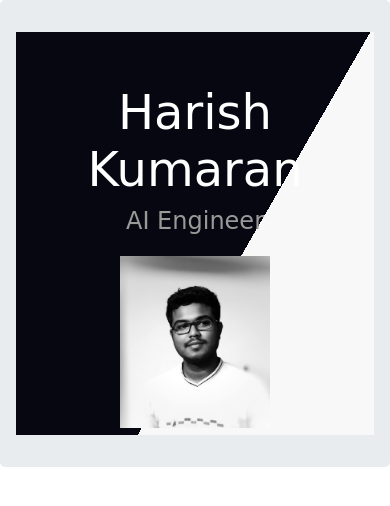
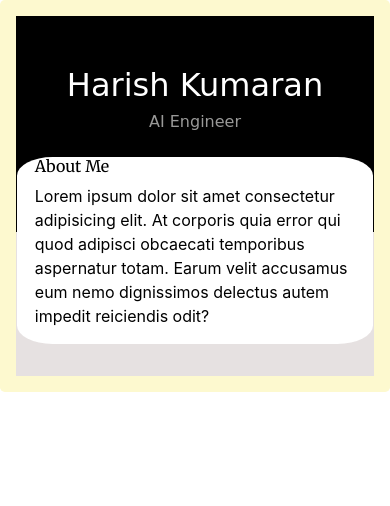
Before and after one commit to Harishacuity/blog, a plain HTML site: page index.html in a window 390 px wide. Drawn offline with nearby package versions, Linux system fonts and the light colour scheme; a web font is replaced by a local one.

Commit message:
updated index and css files

```diff
--- a/css/style.css
+++ b/css/style.css
@@ -1,12 +1,7 @@
-body{
 
-    margin: 0;
-
-}
 
 h1{
-    position: relative;
-    top: 10%;
+
     color: rgb(236, 162, 14);
     font-family: 'Merienda One', cursive;
     font-size: 4rem;
@@ -14,21 +9,23 @@ h1{
 }
 
 h3{
-    position: relative;
-    top: 10%;
+
     font-family: 'Merienda One', cursive;
     color: rgb(153, 153, 152);
     font-size: 2rem;
 
 }
+h4{
+    font-family: 'Merriweather', serif;
+    color:  #000000;
+}
 .jumbotron{
-    padding: 2rem 1rem;
+    padding: 1rem 1rem;
+    margin: 0em;
+    background-color: rgb(253, 249, 207);
 }
 
-/*
-font-family: 'Merienda One', cursive;
-font-family: 'Merriweather', serif;
-*/
+
 
 /* *****************************Title section********************************** */
 
@@ -37,52 +34,66 @@ font-family: 'Merriweather', serif;
   padding: 0;
   margin: 0;
   color: #fff;
-  background-image: linear-gradient(120deg, rgb(7, 7, 17) 60%,rgb(248, 248, 248) 40%);
+  background-image: linear-gradient(120deg,#000000 60%,rgb(230, 225, 225) 40%);
   background-color: rgb(252, 253, 253);
 }
 .row{
-    padding: 10%;
-    padding-bottom: 2%;
+    padding: 5%;
     text-align: center;
 }
-.my-image{
-    position: relative;
-    left: 30%;
-
-    width: 350px;
-    height: 400px;
-
+.div1{
+    padding: 5%;
 }
-
+.div2{
+    padding-left: 5%;
+    background-color: rgb(253, 249, 207);
+    text-align: left;
+    color: black;
+    border-radius: 10%;
+}
 
 /* *****************************Media section********************************** */
 @media (max-width:900px){
 
     h1{
-    position: relative;
-    top: 10%;
+
         color: #fff;
         font-family: 'Merienda One', cursive;
-    font-size: 3rem;
+        font-size: 2rem;
 
     }
 
     h3{
-    position: relative;
-    top: 10%;
+
         font-family: 'Merienda One', cursive;
         color: rgb(153, 153, 152);
-    font-size: 1.5rem;
+        font-size: 1rem;
 
     }
-      .my-image{
-          padding-top: 10% ;
-          position: relative;
-          left: 0%;
+    h4,p{
+        font-size: 1rem;
+        text-align: left;
+        color: #000000;
+    }
 
-          width: 150px;
-          height: 200px;
-
+    .firstDiv{
+    width: 100%;
+    padding: 0;
+    margin: 0;
+    color: #fff;
+    background-image: linear-gradient(to bottom ,#000000 60%,rgb(230, 225, 225) 40%);
+    background-color: rgb(252, 253, 253);
+    }
+    .row{
+        padding: 2rem 1rem;
+        text-align: center;
+    }
+    .div1{
+        padding: 5%;
+    }
+    .div2{
+        background-color:rgb(255, 255, 255) ;
+        border-radius: 10% 10%;
     }
 
 }
--- a/index.html
+++ b/index.html
@@ -21,13 +21,15 @@
     <div class="jumbotron">
         <div class = 'firstDiv'>
             <div class="row">
-                    <div class="col-sm-4 col-lg-6" >
+                    <div class="col-lg-6 div1" >
                             <h1>Harish Kumaran</h1>
                             <h3>AI Engineer</h3>
                     </div>
-                    <div class="col-sm-4 col-lg-6">
+                    <div class="col-lg-6 div2">
 
-                        <img class="my-image" src="images/harish.jpeg" alt="my image"></div>
+                    <h4>About Me</h4>
+                    <p>Lorem ipsum dolor sit amet consectetur adipisicing elit. At corporis quia error qui quod adipisci obcaecati temporibus aspernatur totam. Earum velit accusamus eum nemo dignissimos delectus autem impedit reiciendis odit?
+                    </p>
             </div>
 
         </div>
```
Lines whose indentation alone changed are shown as unchanged.
